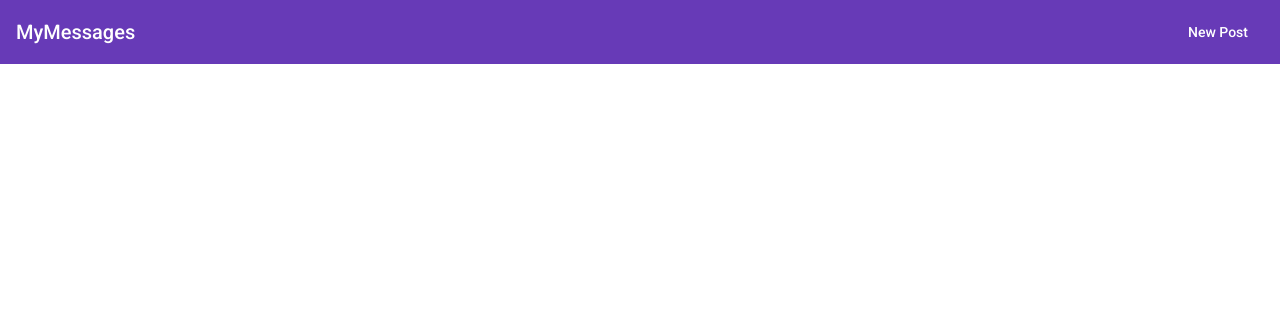
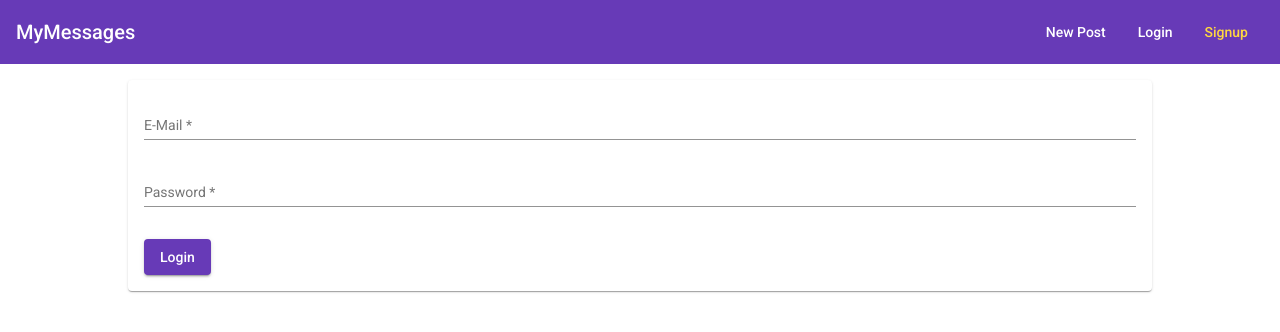
Before and after one commit to Maen22/PostsPsH, an Angular app: page /signup in a window 1280 px wide. Before the commit this address led to /. Shown: the top 332 px of the page. Built offline with nearby package versions, Linux system fonts and the light colour scheme.

Commit message:
added forms markup for login and signup (model driven forms).

```diff
--- a/src/app/app-routing.module.ts
+++ b/src/app/app-routing.module.ts
@@ -1,5 +1,7 @@
 import { NgModule } from '@angular/core';
 import { RouterModule, Routes } from '@angular/router';
+import { LoginComponent } from './auth/login/login.component';
+import { SignupComponent } from './auth/signup/signup.component';
 import { PostCreateComponent } from './posts/post-create/post-create.component';
 import { PostListComponent } from './posts/post-list/post-list.component';
 
@@ -7,6 +9,8 @@
   { path: '', component: PostListComponent },
   { path: 'create', component: PostCreateComponent },
   { path: 'edit/:id', component: PostCreateComponent },
+  { path: 'login', component: LoginComponent },
+  { path: 'signup', component: SignupComponent },
 ];
 
 @NgModule({
--- a/src/app/app.module.ts
+++ b/src/app/app.module.ts
@@ -1,5 +1,5 @@
 import { NgModule } from '@angular/core';
-import { ReactiveFormsModule } from '@angular/forms';
+import { ReactiveFormsModule, FormsModule } from '@angular/forms';
 import { BrowserModule } from '@angular/platform-browser';
 import { AppRoutingModule } from './app-routing.module';
 import { BrowserAnimationsModule } from '@angular/platform-browser/animations';
@@ -35,6 +35,7 @@
     BrowserModule,
     AppRoutingModule,
     ReactiveFormsModule,
+    FormsModule,
     BrowserAnimationsModule,
     HttpClientModule,
     MatInputModule,
--- a/src/app/auth/login/login.component.css
+++ b/src/app/auth/login/login.component.css
@@ -0,0 +1,12 @@
+mat-form-field {
+  width: 100%;
+  margin: 5px 0;
+}
+
+mat-spinner {
+  margin: auto;
+}
+
+button {
+  margin-top: 10px;
+}
--- a/src/app/auth/login/login.component.html
+++ b/src/app/auth/login/login.component.html
@@ -1 +1,38 @@
-<p>login works!</p>
+<mat-card>
+  <mat-spinner *ngIf="isLoading"></mat-spinner>
+  <form (submit)="onLogin(loginForm)" *ngIf="!isLoading" #loginForm="ngForm">
+    <!-- Email Input -->
+    <mat-form-field>
+      <input
+        matInput
+        type="email"
+        name="email"
+        ngModel
+        placeholder="E-Mail"
+        #emailInput="ngModel"
+        required
+        email
+      />
+      <mat-error *ngIf="emailInput.invalid"
+        >Please enter a valid email.</mat-error
+      >
+    </mat-form-field>
+
+    <!-- Password Input -->
+    <mat-form-field>
+      <input
+        matInput
+        type="password"
+        name="password"
+        ngModel
+        placeholder="Password"
+        #passwordInput="ngModel"
+        required
+      />
+      <mat-error *ngIf="passwordInput.invalid"
+        >Please enter a valid password.</mat-error
+      >
+    </mat-form-field>
+    <button mat-raised-button color="primary" type="submit">Login</button>
+  </form>
+</mat-card>
--- a/src/app/auth/login/login.component.ts
+++ b/src/app/auth/login/login.component.ts
@@ -1,15 +1,17 @@
 import { Component, OnInit } from '@angular/core';
+import { NgForm } from '@angular/forms';
 
 @Component({
-  selector: 'app-login',
   templateUrl: './login.component.html',
-  styleUrls: ['./login.component.css']
+  styleUrls: ['./login.component.css'],
 })
 export class LoginComponent implements OnInit {
+  isLoading = false;
+  constructor() {}
 
-  constructor() { }
+  ngOnInit(): void {}
 
-  ngOnInit(): void {
+  onLogin(loginForm: NgForm) {
+    console.log(loginForm.value);
   }
-
 }
--- a/src/app/auth/signup/signup.component.css
+++ b/src/app/auth/signup/signup.component.css
@@ -0,0 +1,12 @@
+mat-form-field {
+  width: 100%;
+  margin: 5px 0;
+}
+
+mat-spinner {
+  margin: auto;
+}
+
+button {
+  margin-top: 10px;
+}
--- a/src/app/auth/signup/signup.component.html
+++ b/src/app/auth/signup/signup.component.html
@@ -1 +1,38 @@
-<p>signup works!</p>
+<mat-card>
+  <mat-spinner *ngIf="isLoading"></mat-spinner>
+  <form (submit)="onSignup(signinForm)" *ngIf="!isLoading" #signinForm="ngForm">
+    <!-- Email Input -->
+    <mat-form-field>
+      <input
+        matInput
+        type="email"
+        name="email"
+        ngModel
+        placeholder="E-Mail"
+        #emailInput="ngModel"
+        required
+        email
+      />
+      <mat-error *ngIf="emailInput.invalid"
+        >Please enter a valid email.</mat-error
+      >
+    </mat-form-field>
+
+    <!-- Password Input -->
+    <mat-form-field>
+      <input
+        matInput
+        type="password"
+        name="password"
+        ngModel
+        placeholder="Password"
+        #passwordInput="ngModel"
+        required
+      />
+      <mat-error *ngIf="passwordInput.invalid"
+        >Please enter a valid password.</mat-error
+      >
+    </mat-form-field>
+    <button mat-raised-button color="primary" type="submit">Login</button>
+  </form>
+</mat-card>
--- a/src/app/auth/signup/signup.component.ts
+++ b/src/app/auth/signup/signup.component.ts
@@ -1,15 +1,19 @@
 import { Component, OnInit } from '@angular/core';
+import { NgForm } from '@angular/forms';
 
 @Component({
   selector: 'app-signup',
   templateUrl: './signup.component.html',
-  styleUrls: ['./signup.component.css']
+  styleUrls: ['./signup.component.css'],
 })
 export class SignupComponent implements OnInit {
+  isLoading = false;
 
-  constructor() { }
+  constructor() {}
 
-  ngOnInit(): void {
+  ngOnInit(): void {}
+
+  onSignup(signupForm: NgForm) {
+    console.log(signupForm.value);
   }
-
 }
--- a/src/app/header/header.component.css
+++ b/src/app/header/header.component.css
@@ -2,6 +2,7 @@
   list-style: none;
   padding: 0;
   margin: 0;
+  display: flex;
 }
 
 a {
--- a/src/app/header/header.component.html
+++ b/src/app/header/header.component.html
@@ -9,5 +9,13 @@
         >New Post</a
       >
     </li>
+    <li>
+      <a mat-button routerLink="/login" routerLinkActive="mat-accent">Login</a>
+    </li>
+    <li>
+      <a mat-button routerLink="/signup" routerLinkActive="mat-accent"
+        >Signup</a
+      >
+    </li>
   </ul>
 </mat-toolbar>
```
